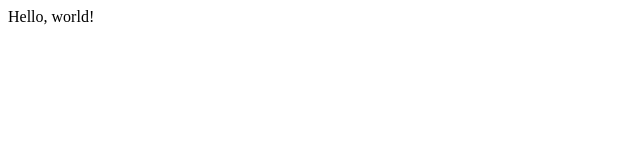
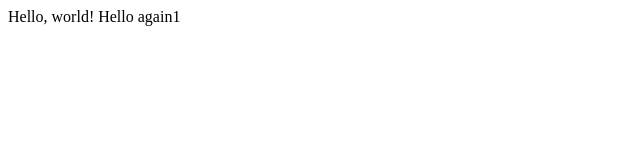
Before and after one commit to apekii/ENGO551, a plain HTML site: page index.html in a window 1280 px wide. Shown: the whole page, without its empty margins (0-640 px from the left). Drawn offline with Linux system fonts and the light colour scheme.

Commit message:
Update index.html
Example of pulling

```diff
--- a/index.html
+++ b/index.html
@@ -4,6 +4,6 @@
         <title>My Webpage</title>
     </head>
     <body>
-        Hello, world!
+        Hello, world! Hello again1
     </body>
 </html>
```
